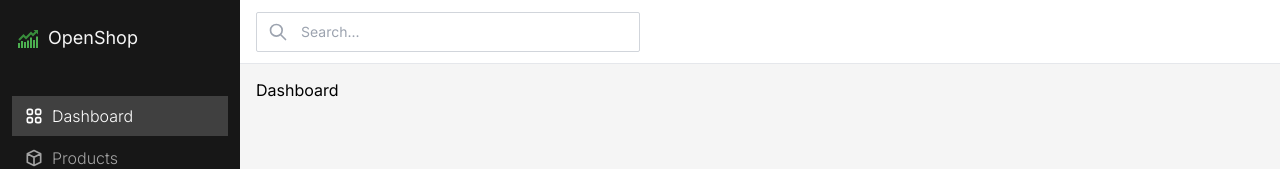
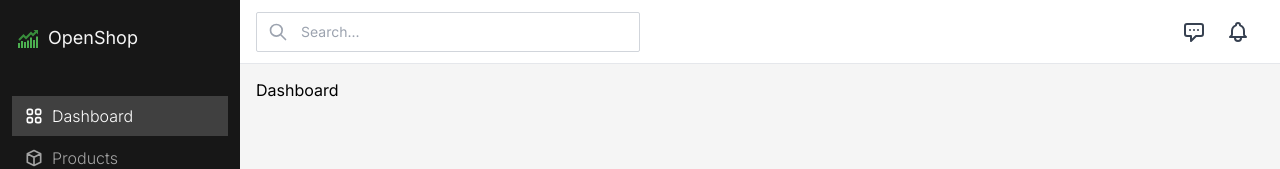
Before and after one commit to dinaerteneto/react_dashboard, a React (Vite) app: page / in a window 1280 px wide. Shown: the top 169 px of the page. Built offline with nearby package versions, Linux system fonts and the light colour scheme.

Commit message:
feat: add popovers for header icons

```diff
--- a/src/components/shared/Header.tsx
+++ b/src/components/shared/Header.tsx
@@ -1,4 +1,7 @@
-import { HiOutlineSearch } from 'react-icons/hi'
+import { Popover, Transition } from '@headlessui/react'
+import classNames from 'classnames'
+import { Fragment } from 'react'
+import { HiOutlineBell, HiOutlineChatAlt, HiOutlineSearch } from 'react-icons/hi'
 
 function Header() {
     return (
@@ -11,7 +14,73 @@ function Header() {
                     className="text-sm focus:outline-none active:outline-none h-10 w-[24rem] border border-gray-300 rounded-sm px-4 pl-11"
                 />
             </div>
-            <div></div>
+            <div className="flex items-center gap-2 mr-2">
+                <Popover>
+                    {({ open }) => (
+                        <>
+                            <Popover.Button
+                                className={classNames(
+                                    open && 'bg-gray-100',
+                                    'p-1.5 rounded-sm inline-flex item-center text-gray-700 hover:text-opacity-100 focus:outline-none active:bg-gray-100'
+                                )}
+                            >
+                                <HiOutlineChatAlt fontSize={24} />
+                            </Popover.Button>
+
+                            <Transition
+                                as={Fragment}
+                                enter="transition duration-100 ease-out"
+                                enterFrom="transform scale-95 opacity-0"
+                                enterTo="transform scale-100 opacity-100"
+                                leave="transition duration-75 ease-out"
+                                leaveFrom="transform scale-100 opacity-100"
+                                leaveTo="transform scale-95 opacity-0"
+                            >
+                                <Popover.Panel className="absolute right-0 z-10 mt-2.5 w-80">
+                                    <div className="bg-white rounded-sm shadow-md ring-1 ring-black ring-opacity-5 px-2 py-2.5">
+                                        <strong className="text-gray-700 font-medium">Messages</strong>
+                                        <div className="mt-2 py-1 text-sm">this is message panel</div>
+                                    </div>
+                                </Popover.Panel>
+                            </Transition>
+                        </>
+                    )}
+                </Popover>
+
+                <Popover>
+                    {({ open }) => (
+                        <>
+                            <Popover.Button
+                                className={classNames(
+                                    open && 'bg-gray-100',
+                                    'p-1.5 rounded-sm inline-flex item-center text-gray-700 hover:text-opacity-100 focus:outline-none active:bg-gray-100'
+                                )}
+                            >
+                                <HiOutlineBell fontSize={24} />
+                            </Popover.Button>
+
+                            <Transition
+                                as={Fragment}
+                                enter="transition duration-100 ease-out"
+                                enterFrom="transform scale-95 opacity-0"
+                                enterTo="transform scale-100 opacity-100"
+                                leave="transition duration-75 ease-out"
+                                leaveFrom="transform scale-100 opacity-100"
+                                leaveTo="transform scale-95 opacity-0"
+                            >
+                                <Popover.Panel className="absolute right-0 z-10 mt-2.5 w-80">
+                                    <div className="bg-white rounded-sm shadow-md ring-1 ring-black ring-opacity-5 px-2 py-2.5">
+                                        <strong className="text-gray-700 font-medium">Notifications</strong>
+                                        <div className="mt-2 py-1 text-sm">this is notification panel</div>
+                                    </div>
+                                </Popover.Panel>
+                            </Transition>
+                        </>
+                    )}
+                </Popover>
+
+
+            </div>
         </div>
     )
 }
```
